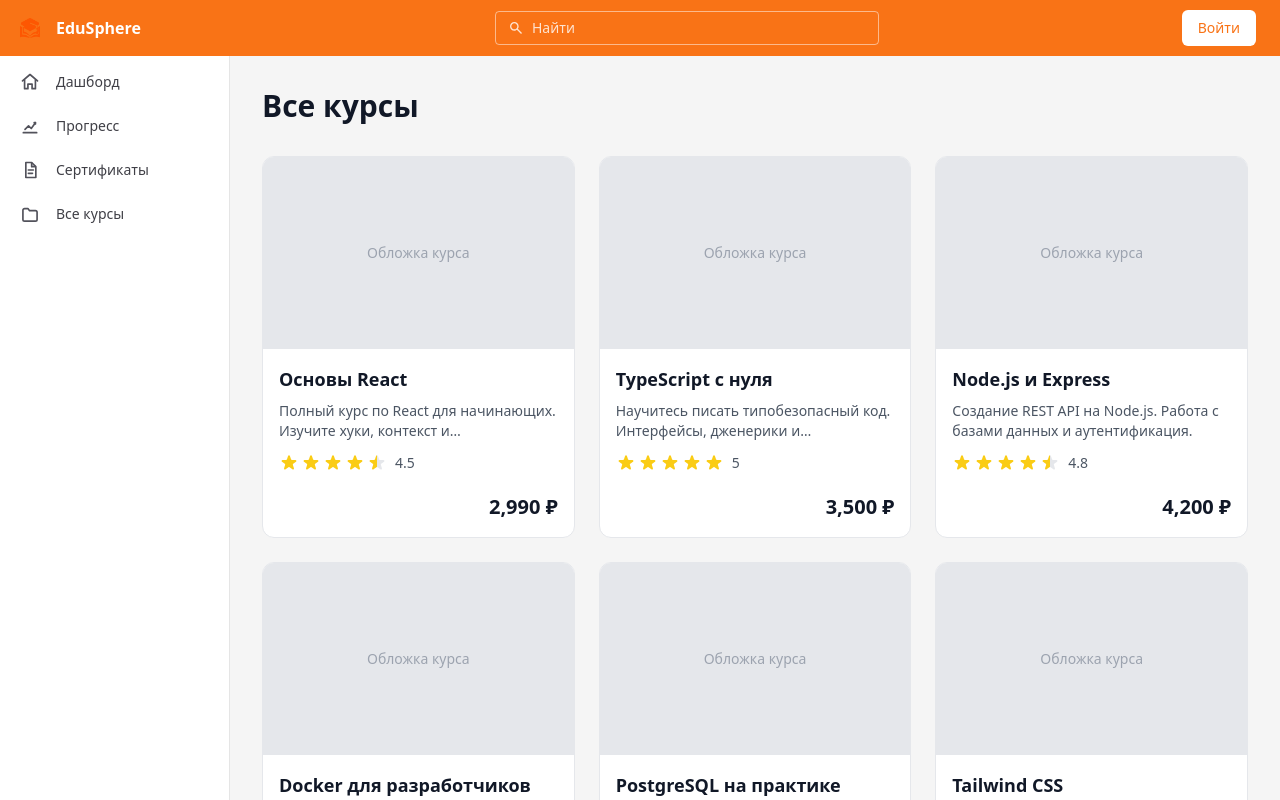
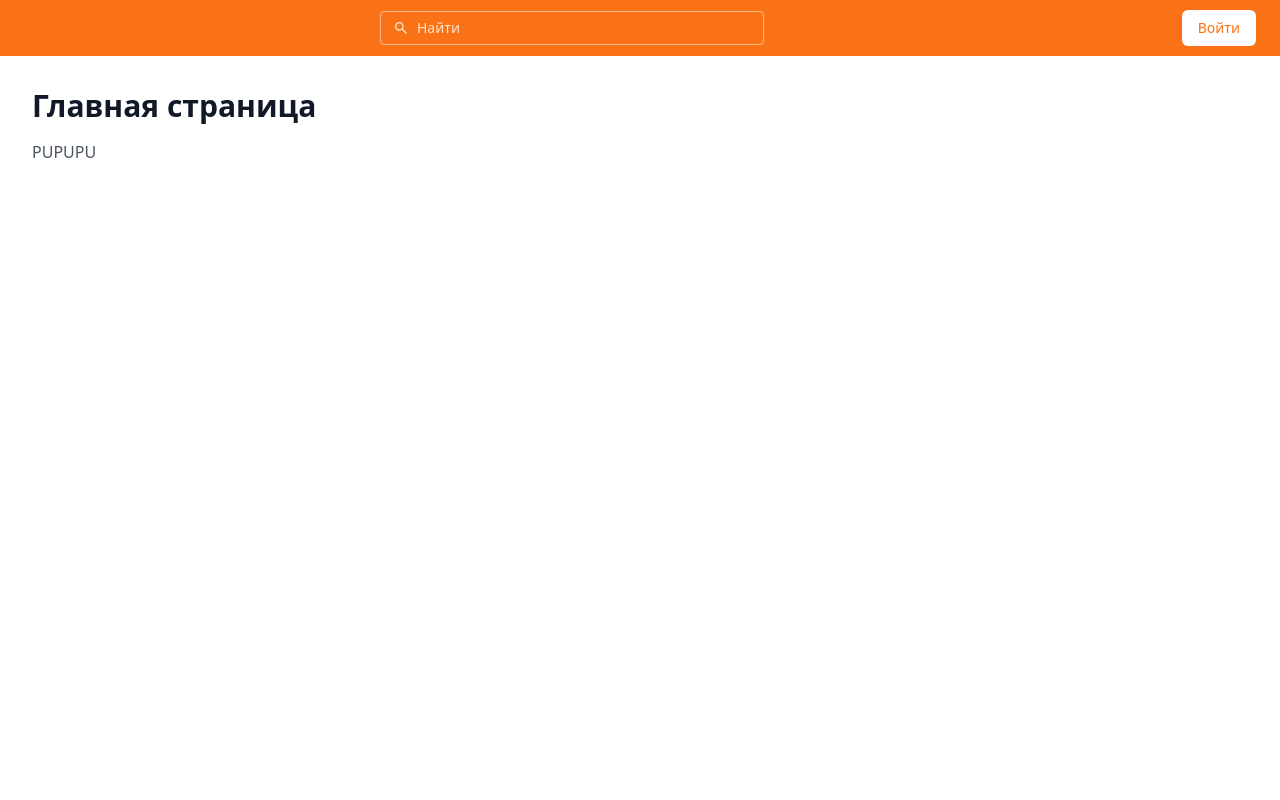
Before and after one commit to qsor/SmartEdu, a React (Vite) app in the folder client/: page / in a window 1280 px wide. Shown: the top 800 px of the page. Built offline with nearby package versions, Linux system fonts and the light colour scheme.

Commit message:
create main and public layouts, add protected routes, and update navigation

```diff
--- a/client/src/components/Header.tsx
+++ b/client/src/components/Header.tsx
@@ -8,9 +8,10 @@ import { useAuth } from "../hooks/useAuth";
 
 interface HeaderProps {
   avatar?: string;
+  isFullWidth?: boolean;
 }
 
-export const Header: React.FC<HeaderProps> = ({ avatar }) => {
+export const Header: React.FC<HeaderProps> = ({ avatar, isFullWidth=false }) => {
   const [isMenuOpen, setIsMenuOpen] = useState(false);
   const { user, isAuthenticated, isGuest, logout } = useAuth();
   const navigate = useNavigate();
@@ -26,7 +27,7 @@ export const Header: React.FC<HeaderProps> = ({ avatar }) => {
   };
 
   return (
-    <header className="fixed left-[230px] right-0 top-0 z-20 h-[56px] bg-orange-500 flex items-center px-6">
+    <header className={`fixed right-0 top-0 z-20 h-[56px] bg-orange-500 flex items-center px-6 transition-all ${isFullWidth ? "left-0" : "left-[230px]"}`}>
       <div className="mx-auto w-full max-w-[520px]">
         <SearchInput />
       </div>
--- /dev/null
+++ b/client/src/components/layouts/MainLayout.tsx
@@ -0,0 +1,19 @@
+import { Outlet } from "react-router-dom";
+import { Sidebar } from "../Sidebar";
+import { Header } from "../Header";
+import defaultAvatar from "../../assets/userzaglyshka.svg";
+
+export default function MainLayout() {
+  return (
+    <div className="min-h-screen bg-[#f5f5f5]">
+      <Sidebar />
+      <Header avatar={defaultAvatar} />
+      <main className="ml-[230px] pt-[56px] p-8">
+        <div className="mx-auto max-w-7xl">
+          {/*Catalog, Dashboard и CourseDetails */}
+          <Outlet />
+        </div>
+      </main>
+    </div>
+  );
+}
--- /dev/null
+++ b/client/src/components/layouts/PublicLayout.tsx
@@ -0,0 +1,17 @@
+import { Outlet } from "react-router-dom";
+import { Header } from "../Header";
+// import Footer from "../Footer";
+
+export default function PublicLayout() {
+  return (
+    <div className="min-h-screen bg-white flex flex-col">
+      <Header isFullWidth={true} />
+      <main className="pt-[56px] flex-grow">
+        {/* MainPage */}
+        <Outlet />
+      </main>
+
+      {/* <Footer /> */}
+    </div>
+  );
+}
--- /dev/null
+++ b/client/src/components/router/ProtectedRoute.tsx
@@ -0,0 +1,16 @@
+import { Navigate, Outlet } from "react-router-dom";
+import { useAuth } from "../../hooks/useAuth";
+
+export default function ProtectedRoute() {
+  const { isAuthenticated, loading } = useAuth();
+
+  if (loading) {
+    return null;
+  }
+
+  if (!isAuthenticated) {
+    return <Navigate to="/login" replace />;
+  }
+
+  return <Outlet />;
+}
--- /dev/null
+++ b/client/src/pages/CourseDetails.tsx
@@ -0,0 +1,16 @@
+import { useParams } from "react-router-dom";
+
+export default function CourseDetails() {
+  const { id } = useParams();
+
+  return (
+    <div>
+      <h1 className="text-3xl font-bold text-gray-900">
+        Описание курса (ID: {id})
+      </h1>
+      <p className="mt-4 text-gray-600">
+        PUPUPU
+      </p>
+    </div>
+  );
+}
--- a/client/src/pages/LoginPage.tsx
+++ b/client/src/pages/LoginPage.tsx
@@ -94,7 +94,7 @@ function LoginScreen() {
       };
 
       login(mockUser);
-      navigate("/dashboard");
+      navigate("/catalog");
     } catch (error) {
       setAuthError("Неверный email или пароль. Попробуйте снова.");
     } finally {
--- /dev/null
+++ b/client/src/pages/MainPage.tsx
@@ -0,0 +1,12 @@
+export default function MainPage() {
+  return (
+    <div className="p-8">
+      <h1 className="text-3xl font-bold text-gray-900">
+        Главная страница
+      </h1>
+      <p className="mt-4 text-gray-600">
+        PUPUPU
+      </p>
+    </div>
+  );
+}
--- a/client/src/router.tsx
+++ b/client/src/router.tsx
@@ -1,25 +1,61 @@
-import { createBrowserRouter } from "react-router-dom";
+import { createBrowserRouter, Navigate } from "react-router-dom";
 import App from "./App";
 import LoginPage from "@/pages/LoginPage";
 import Catalog from "@/pages/Catalog";
+import MainPage from "@/pages/MainPage";
+import CourseDetails from "@/pages/CourseDetails";
 import ProgressPage from "@/pages/ProgressPage";
+import PublicLayout from "@/components/layouts/PublicLayout";
+import MainLayout from "@/components/layouts/MainLayout";
+import ProtectedRoute from "@/components/router/ProtectedRoute";
 
 export const router = createBrowserRouter([
   {
     path: "/",
     element: <App />,
     children: [
+
       {
-        path: "/login",
+        element: <PublicLayout />,
+        children: [
+          {
+            index: true,
+            element: <MainPage />,
+          },
+        ],
+      },
+
+      {
+        path: "login",
         element: <LoginPage />,
       },
+
       {
-        index: true,
-        element: <Catalog />,
+        element: <ProtectedRoute />,
+        children: [
+          {
+            element: <MainLayout />,
+            children: [
+              {
+                path: "catalog",
+                element: <Catalog />,
+              },
+              {
+                path: "progress",
+                element: <ProgressPage />,
+              },
+              {
+                path: "course/:id",
+                element: <CourseDetails />,
+              },
+            ],
+          },
+        ],
       },
+
       {
-        path: "/progress",
-        element: <ProgressPage />,
+        path: "*",
+        element: <Navigate to="/" replace />,
       },
     ],
   },
```
